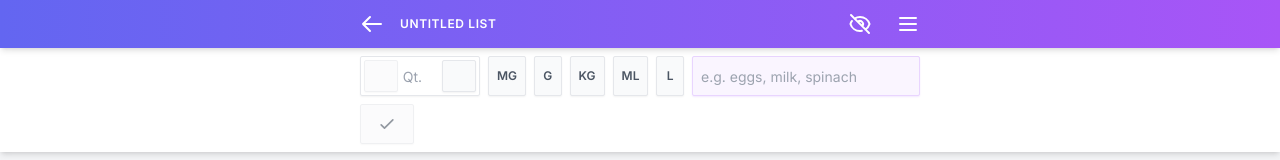
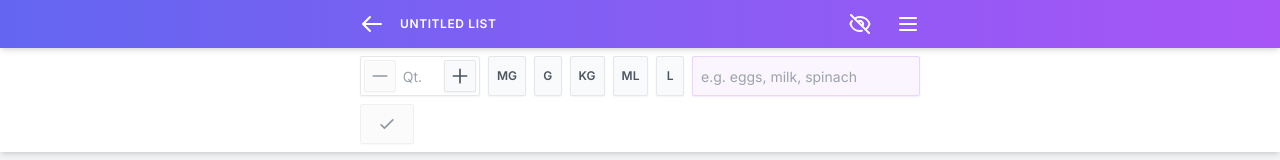
Before and after one commit to andreasremdt/grocerly, a React (Create React App) app: page /list/1 in a window 1280 px wide. Shown: the top 160 px of the page. Built offline with nearby package versions, Linux system fonts and the light colour scheme.

Commit message:
fix: restore icons in smaller buttons

```diff
--- a/src/components/AmountInput.tsx
+++ b/src/components/AmountInput.tsx
@@ -50,7 +50,7 @@ function AmountInput({ value, onChange }: AmountInputProps) {
     <div className="relative max-w-[120px]">
       <Button
         type="button"
-        className="px-0 w-8 absolute flex items-center justify-center left-1 top-1"
+        className="w-8 absolute flex items-center justify-center left-1 top-1"
         variant="secondary"
         size="small"
         onClick={decrease}
@@ -68,7 +68,7 @@ function AmountInput({ value, onChange }: AmountInputProps) {
       />
       <Button
         type="button"
-        className="px-0 w-8 absolute flex items-center justify-center right-1 top-1"
+        className="w-8 absolute flex items-center justify-center right-1 top-1"
         variant="secondary"
         size="small"
         onClick={increase}
--- a/src/components/Button.tsx
+++ b/src/components/Button.tsx
@@ -10,7 +10,7 @@ const variants: { [key: string]: string } = {
 
 const sizes: { [key: string]: string } = {
   small: "h-8",
-  normal: "h-10",
+  normal: "h-10 px-4",
 };
 
 type ButtonProps = {
@@ -32,7 +32,7 @@ function Button(
       {...props}
       ref={ref}
       className={cx(
-        "rounded-sm px-4 outline-none shadow-sm border font-semibold uppercase text-xs cursor-pointer disabled:opacity-60 disabled:pointer-events-none",
+        "rounded-sm outline-none shadow-sm border font-semibold uppercase text-xs cursor-pointer disabled:opacity-60 disabled:pointer-events-none",
         variants[variant],
         sizes[size],
         className
```
